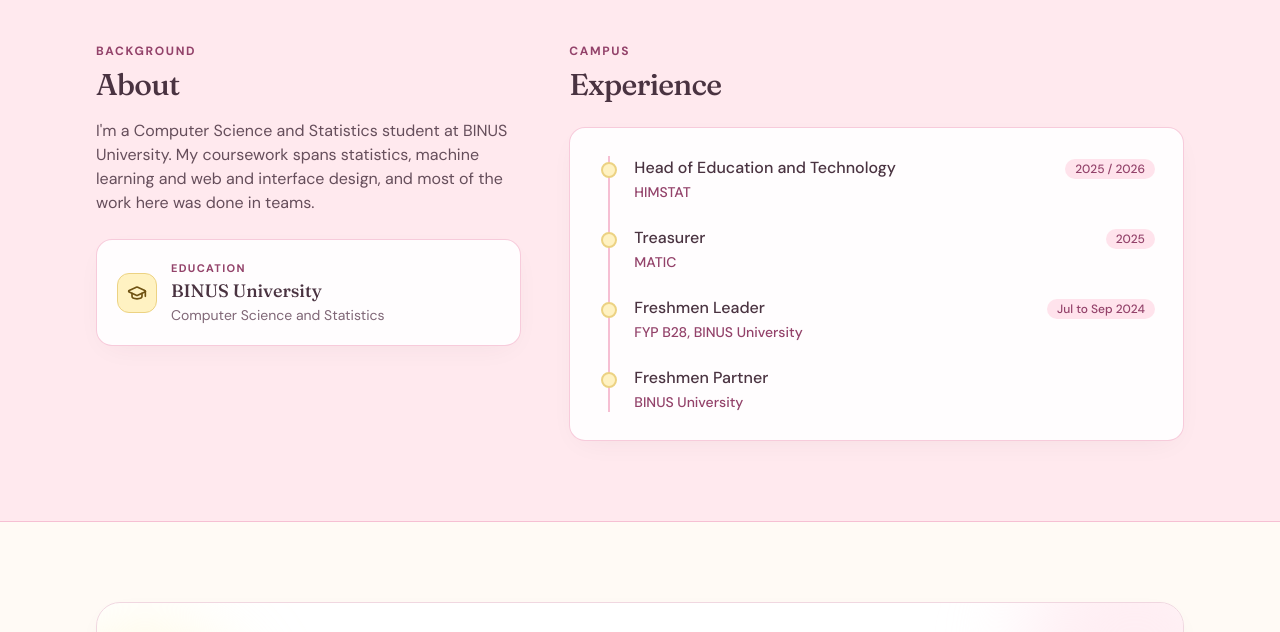
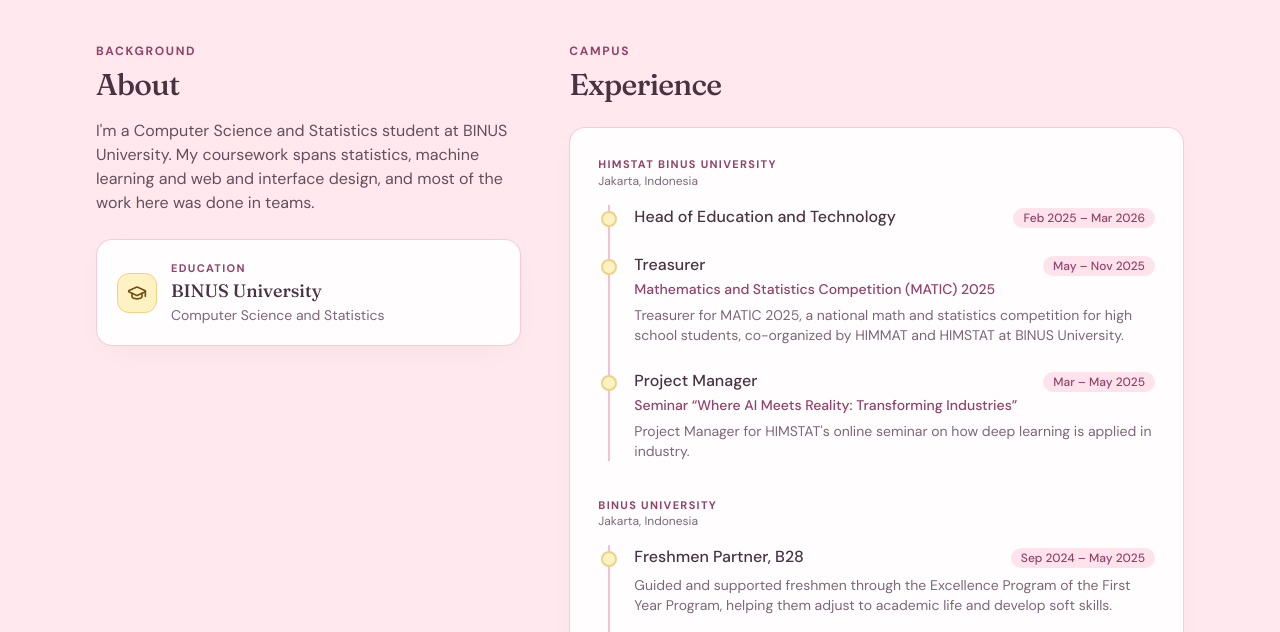
Before and after one commit to vaniawyanet/portfolio, a plain HTML site: page index.html in a window 1280 px wide. Shown: the part 4130-4762 px from the top of the page. Drawn offline with nearby package versions, Linux system fonts and the light colour scheme.

Commit message:
Update experience to match LinkedIn
Co-Authored-By: Claude Sonnet 5.5 <noreply@anthropic.com>
Claude-Session: https://claude.ai/code/session_01UWKGSWuMF5Ha7whYzRqa7i

```diff
--- a/index.html
+++ b/index.html
@@ -487,21 +487,32 @@
         <div class="lg:col-span-7" data-aos="fade-up" data-aos-delay="100">
           <p class="text-xs font-bold uppercase tracking-[0.14em] text-rose mb-2">Campus</p>
           <h2 class="font-serif font-medium text-3xl text-ink tracking-tight mb-6">Experience</h2>
-          <div class="bg-paper/90 rounded-2xl border border-blush-deep/80 p-6 sm:p-7 shadow-soft">
-            <ol class="relative border-l-2 border-blush-deep ml-2.5 space-y-6">
-              <li class="pl-6 relative"><span class="absolute -left-[9px] top-1.5 w-4 h-4 rounded-full bg-butter border-2 border-butter-deep"></span>
-                <div class="flex flex-wrap items-baseline justify-between gap-2"><h3 class="font-medium text-ink text-base">Head of Education and Technology</h3><span class="text-xs font-medium px-2.5 py-0.5 rounded-full bg-blush text-rose">2025 / 2026</span></div>
-                <p class="text-sm font-medium text-rose mt-0.5">HIMSTAT</p></li>
-              <li class="pl-6 relative"><span class="absolute -left-[9px] top-1.5 w-4 h-4 rounded-full bg-butter border-2 border-butter-deep"></span>
-                <div class="flex flex-wrap items-baseline justify-between gap-2"><h3 class="font-medium text-ink text-base">Treasurer</h3><span class="text-xs font-medium px-2.5 py-0.5 rounded-full bg-blush text-rose">2025</span></div>
-                <p class="text-sm font-medium text-rose mt-0.5">MATIC</p></li>
-              <li class="pl-6 relative"><span class="absolute -left-[9px] top-1.5 w-4 h-4 rounded-full bg-butter border-2 border-butter-deep"></span>
-                <div class="flex flex-wrap items-baseline justify-between gap-2"><h3 class="font-medium text-ink text-base">Freshmen Leader</h3><span class="text-xs font-medium px-2.5 py-0.5 rounded-full bg-blush text-rose">Jul to Sep 2024</span></div>
-                <p class="text-sm font-medium text-rose mt-0.5">FYP B28, BINUS University</p></li>
-              <li class="pl-6 relative"><span class="absolute -left-[9px] top-1.5 w-4 h-4 rounded-full bg-butter border-2 border-butter-deep"></span>
-                <div class="flex flex-wrap items-baseline justify-between gap-2"><h3 class="font-medium text-ink text-base">Freshmen Partner</h3></div>
-                <p class="text-sm font-medium text-rose mt-0.5">BINUS University</p></li>
-            </ol>
+          <div class="bg-paper/90 rounded-2xl border border-blush-deep/80 p-6 sm:p-7 shadow-soft space-y-9">
+            <div>
+              <p class="text-[11px] font-bold uppercase tracking-[0.12em] text-rose">HIMSTAT Binus University</p>
+              <p class="text-xs text-muted mb-4">Jakarta, Indonesia</p>
+              <ol class="relative border-l-2 border-blush-deep ml-2.5 space-y-6">
+                <li class="pl-6 relative"><span class="absolute -left-[9px] top-1.5 w-4 h-4 rounded-full bg-butter border-2 border-butter-deep"></span>
+                  <div class="flex flex-wrap items-baseline justify-between gap-2"><h4 class="font-medium text-ink text-base">Head of Education and Technology</h4><span class="text-xs font-medium px-2.5 py-0.5 rounded-full bg-blush text-rose">Feb 2025 – Mar 2026</span></div></li><li class="pl-6 relative"><span class="absolute -left-[9px] top-1.5 w-4 h-4 rounded-full bg-butter border-2 border-butter-deep"></span>
+                  <div class="flex flex-wrap items-baseline justify-between gap-2"><h4 class="font-medium text-ink text-base">Treasurer</h4><span class="text-xs font-medium px-2.5 py-0.5 rounded-full bg-blush text-rose">May – Nov 2025</span></div>
+                  <p class="text-sm font-medium text-rose mt-0.5">Mathematics and Statistics Competition (MATIC) 2025</p>
+                  <p class="text-xs sm:text-sm text-muted mt-1.5 leading-relaxed">Treasurer for MATIC 2025, a national math and statistics competition for high school students, co-organized by HIMMAT and HIMSTAT at BINUS University.</p></li><li class="pl-6 relative"><span class="absolute -left-[9px] top-1.5 w-4 h-4 rounded-full bg-butter border-2 border-butter-deep"></span>
+                  <div class="flex flex-wrap items-baseline justify-between gap-2"><h4 class="font-medium text-ink text-base">Project Manager</h4><span class="text-xs font-medium px-2.5 py-0.5 rounded-full bg-blush text-rose">Mar – May 2025</span></div>
+                  <p class="text-sm font-medium text-rose mt-0.5">Seminar &ldquo;Where AI Meets Reality: Transforming Industries&rdquo;</p>
+                  <p class="text-xs sm:text-sm text-muted mt-1.5 leading-relaxed">Project Manager for HIMSTAT's online seminar on how deep learning is applied in industry.</p></li>
+              </ol>
+            </div>
+            <div>
+              <p class="text-[11px] font-bold uppercase tracking-[0.12em] text-rose">BINUS University</p>
+              <p class="text-xs text-muted mb-4">Jakarta, Indonesia</p>
+              <ol class="relative border-l-2 border-blush-deep ml-2.5 space-y-6">
+                <li class="pl-6 relative"><span class="absolute -left-[9px] top-1.5 w-4 h-4 rounded-full bg-butter border-2 border-butter-deep"></span>
+                  <div class="flex flex-wrap items-baseline justify-between gap-2"><h4 class="font-medium text-ink text-base">Freshmen Partner, B28</h4><span class="text-xs font-medium px-2.5 py-0.5 rounded-full bg-blush text-rose">Sep 2024 – May 2025</span></div>
+                  <p class="text-xs sm:text-sm text-muted mt-1.5 leading-relaxed">Guided and supported freshmen through the Excellence Program of the First Year Program, helping them adjust to academic life and develop soft skills.</p></li><li class="pl-6 relative"><span class="absolute -left-[9px] top-1.5 w-4 h-4 rounded-full bg-butter border-2 border-butter-deep"></span>
+                  <div class="flex flex-wrap items-baseline justify-between gap-2"><h4 class="font-medium text-ink text-base">Freshmen Leader, FYP B28</h4><span class="text-xs font-medium px-2.5 py-0.5 rounded-full bg-blush text-rose">Jul – Sep 2024</span></div>
+                  <p class="text-xs sm:text-sm text-muted mt-1.5 leading-relaxed">Monitored and assisted freshmen in completing the Orientation and Transition Program at BINUS University.</p></li>
+              </ol>
+            </div>
           </div>
         </div>
       </div>
```
